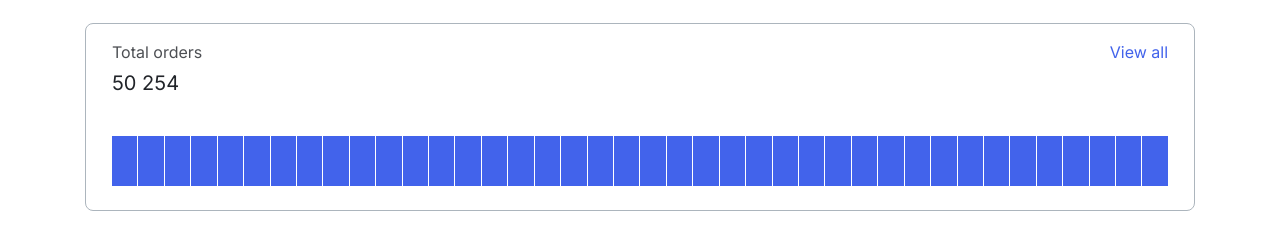
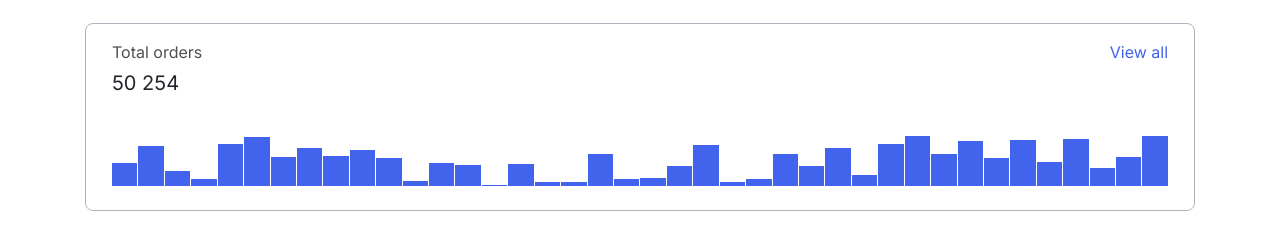
Before and after one commit to js-tasks-ru/htmlcss-20210812_mediaca, a website: page 04-lection2/01-histogram/index.html in a window 1280 px wide. Drawn offline with Linux system fonts and the light colour scheme.

Commit message:
add: задал высоту столбцов данных

```diff
--- a/04-lection2/01-histogram/histogram.css
+++ b/04-lection2/01-histogram/histogram.css
@@ -41,13 +41,14 @@
 }
 
 .histogram__data {
+    align-items: flex-end;
     display: flex;
+    height: 5rem;
 }
 
 .histogram__data-item {
     background: var(--blue);
     flex: 1 1 9px;
-    height: 5rem;
     margin-right: 1px;
 }
 
--- a/04-lection2/01-histogram/index.html
+++ b/04-lection2/01-histogram/index.html
@@ -66,5 +66,24 @@
     </article>
 </div>
 
+<script>
+    const histogramDataItems = document.querySelectorAll('.histogram__data-item');
+
+    histogramDataItems.forEach((item) => {
+        item.style.height = randomNumber(2, 100) + '%';
+    })
+
+    /**
+     * @param {number} min
+     * @param {number} max
+     * @return {number}
+     * @link https://learn.javascript.ru/task/random-int-min-max источник
+     */
+    function randomNumber(min, max) {
+        let rand = min - 0.5 + Math.random() * (max - min + 1);
+        return Math.round(rand);
+    }
+</script>
+
 </body>
 </html>
```
